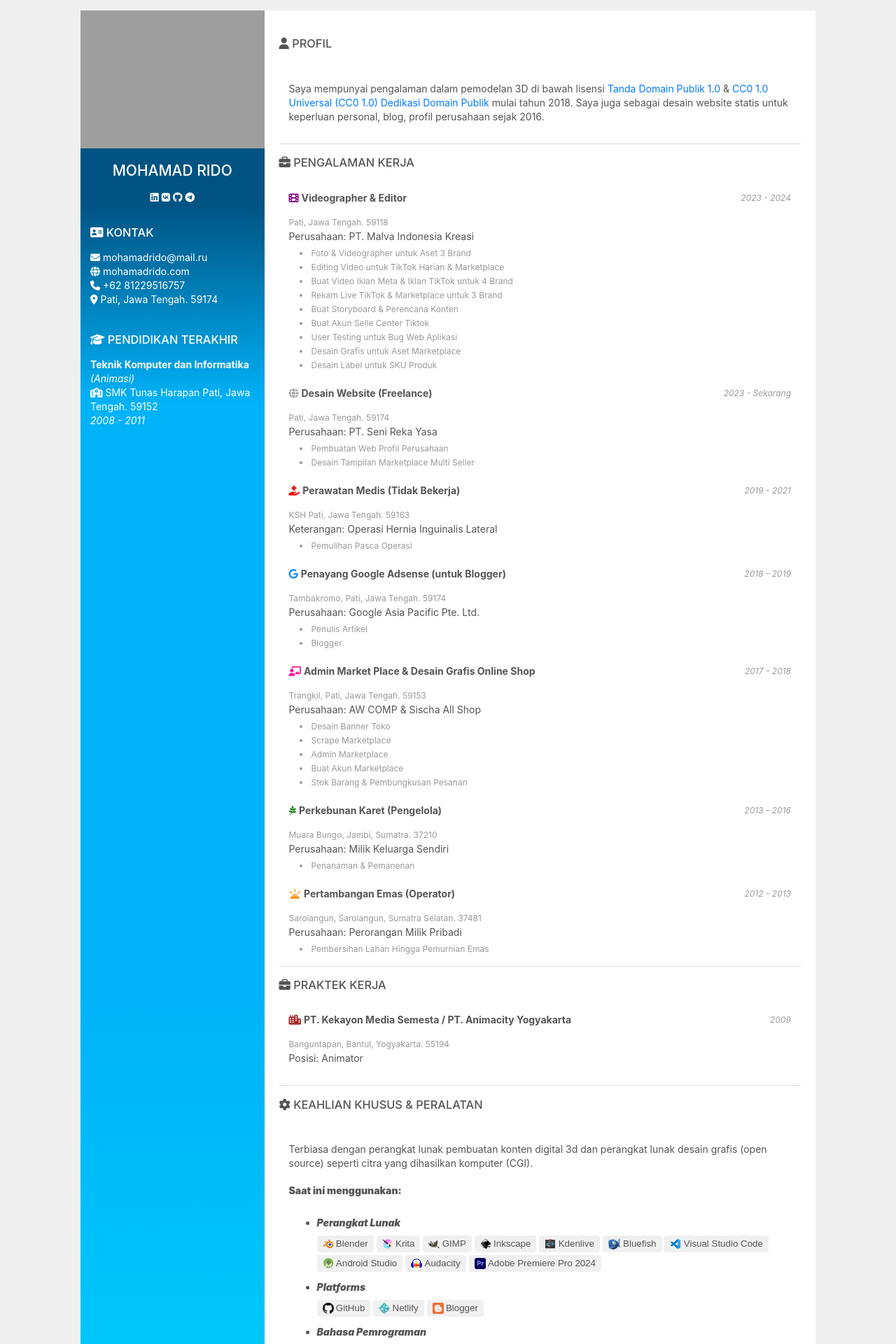
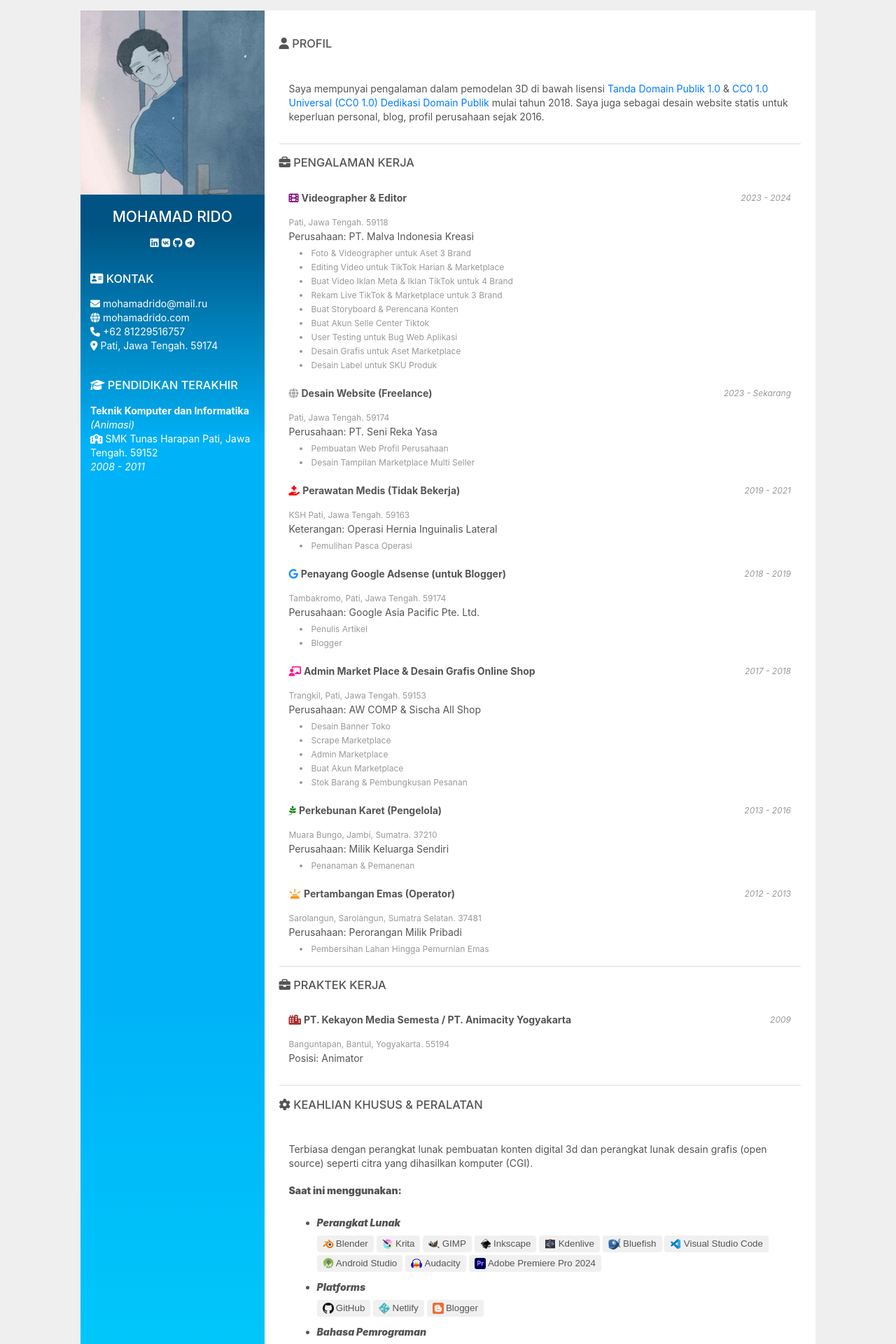
Before and after one commit to j5sacolasembalagens-pixel/xkhujztrbowverbtqv9mmmgnutuqjjakzdfafbwww, a Jekyll site: the page built from id.html, in a window 1280 px wide. Shown: the top 1920 px of the page at 70% size. Built offline with Jekyll 4.4.1, drawn with Linux system fonts in a browser that asks for light colours; nearby versions of some CDN libraries.

Commit message:
Update id.html

```diff
--- a/id.html
+++ b/id.html
@@ -6,7 +6,7 @@
   <div class="column1">
 
   <div style="text-align: center;">
-  <img src="https://about.mohamadrido.com/profil.png">
+  <img src="https://about.mohamadrido.com/profile.jpg">
     <h2 style="text-align: center;">MOHAMAD RIDO</h2>
     <div class="container1">
     <a href="https://linkedin.com/in/mohamadrido"><i class="fab fa-linkedin"></i></a>
```
